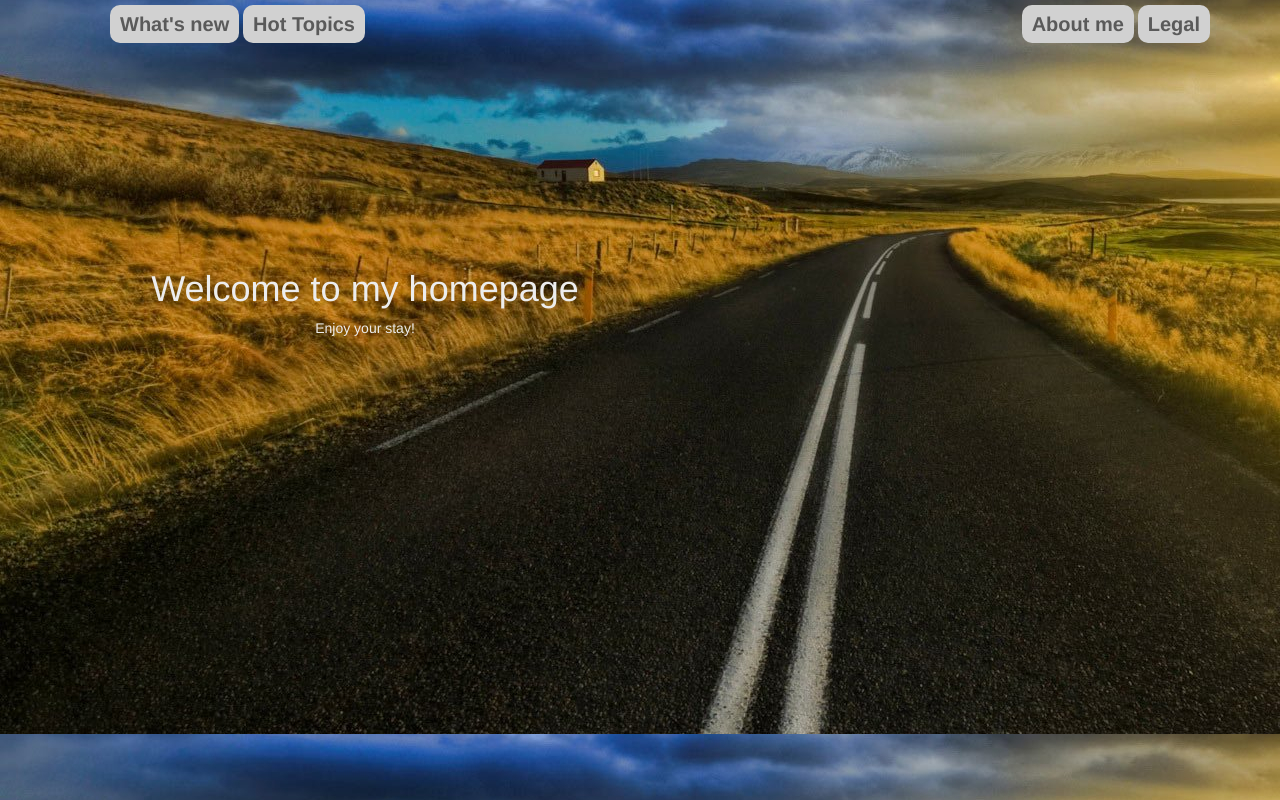
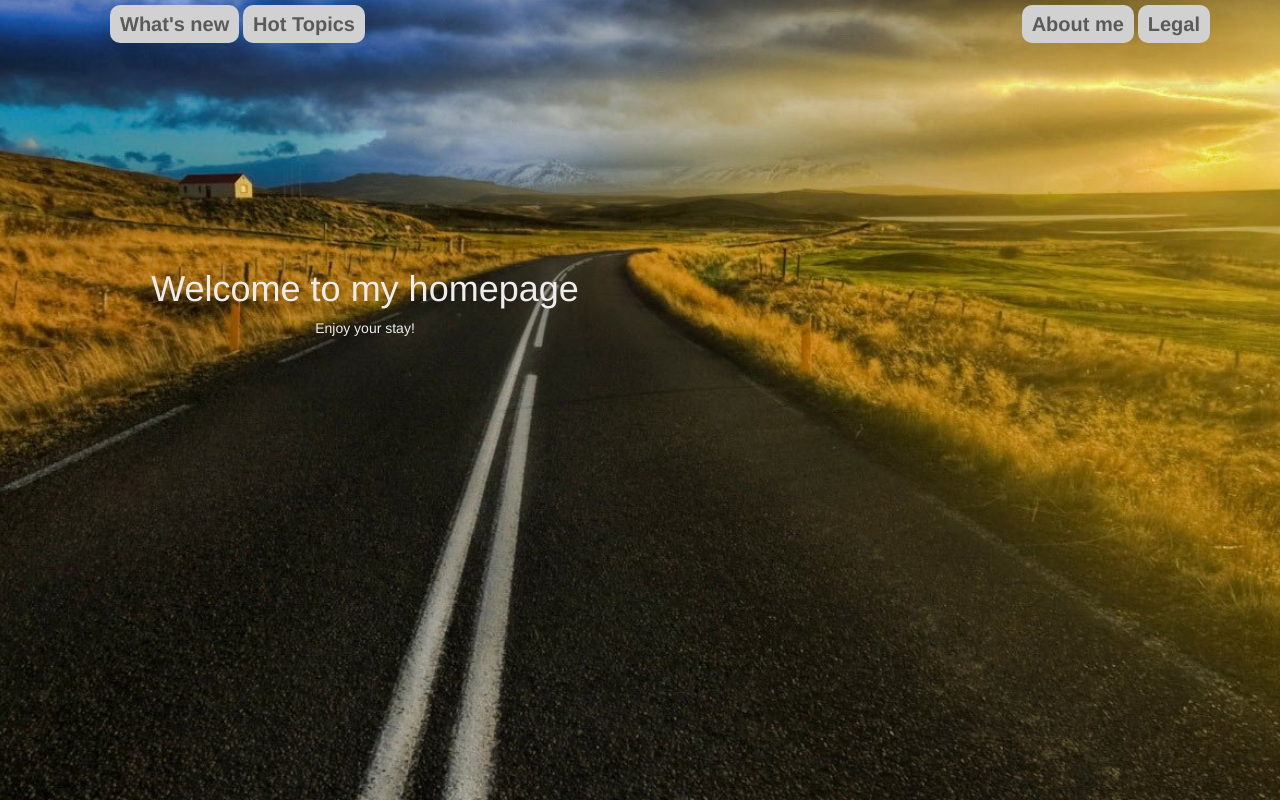
Before and after one commit to Valadur/Andy-s-homepage, a plain HTML site: page index.html in a window 1280 px wide. Drawn offline with Linux system fonts and the light colour scheme.

Commit message:
nice fullscreen scaling background

```diff
--- a/css/forIndex.css
+++ b/css/forIndex.css
@@ -1,9 +1,10 @@
-body{
-    background-image: url("../img/road_new.jpg");
-    height: max-height auto;
-    width: max-width auto;
+body {
+  background: url("../img/road_new.jpg") no-repeat center center fixed;
+  -webkit-background-size: cover;
+  -moz-background-size: cover;
+  -o-background-size: cover;
+  background-size: cover;
 }
-
 .spacing{
     height: 10px;
 }
```
